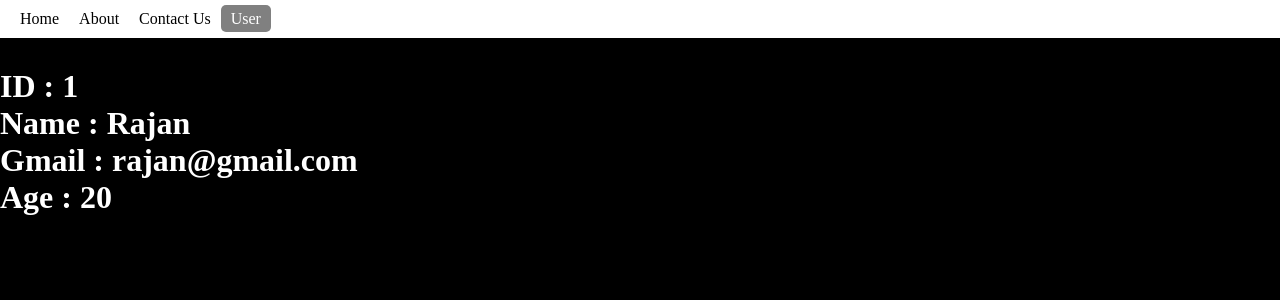
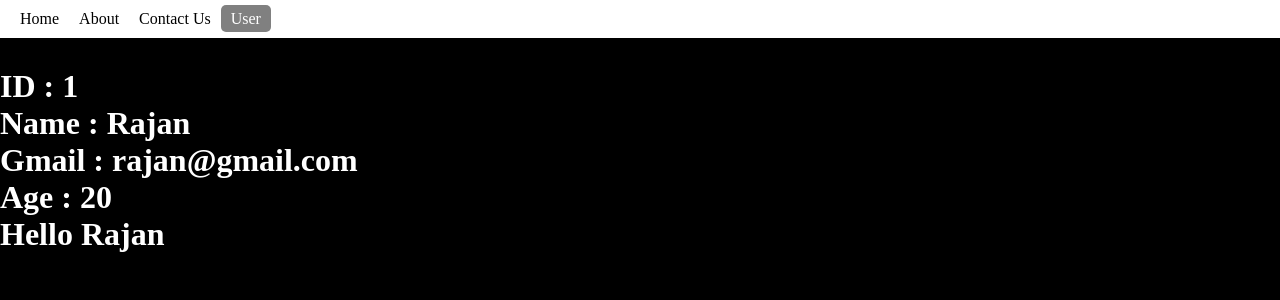
Before and after one commit to Rajan-4900/React_Router_class, a React (Vite) app: page /user/1 in a window 1280 px wide. Shown: the top 300 px of the page. Built offline with nearby package versions, Linux system fonts and the light colour scheme.

Commit message:
this location  pathname is used to show what the content in that location is giving

```diff
--- a/src/Pages/DynamicUser.jsx
+++ b/src/Pages/DynamicUser.jsx
@@ -18,14 +18,23 @@ const DynamicUser = () => {
   const specificUser = user.find(data => data.id == id) // this will filter the user array and return the specific user object that matches the id from the URL. We use '==' instead of '===' because the id from the URL is a string and the id in the user array is a number.
   console.log(specificUser) // this will return an array with the specific user object that matches the id from the URL.
   console.log(useLocation()) // this will return an object with the current URL and other information about the location.
+
+  const Location = useLocation(); // this will return an object with the current URL and other information about the location.
   return (
     // this will displays the values in the screen instead of in the console. We use specificUser[0] because filter() returns an array and we want to access the first element of that array which is the specific user object.
     <div>
+
       <h1>ID : {specificUser.id}</h1>
       <h1>Name : {specificUser.name}</h1>
       <h1>Gmail : {specificUser.gmail}</h1>
       <h1>Age : {specificUser.age}</h1>
+
+      {/* this will show the name of the path selected from the specific user name */}
+      {Location.pathname == "/user/1" && (<div><h1>Hello {specificUser.name}</h1></div>)}
     </div>
+
+
+
   )
 }
 
```
